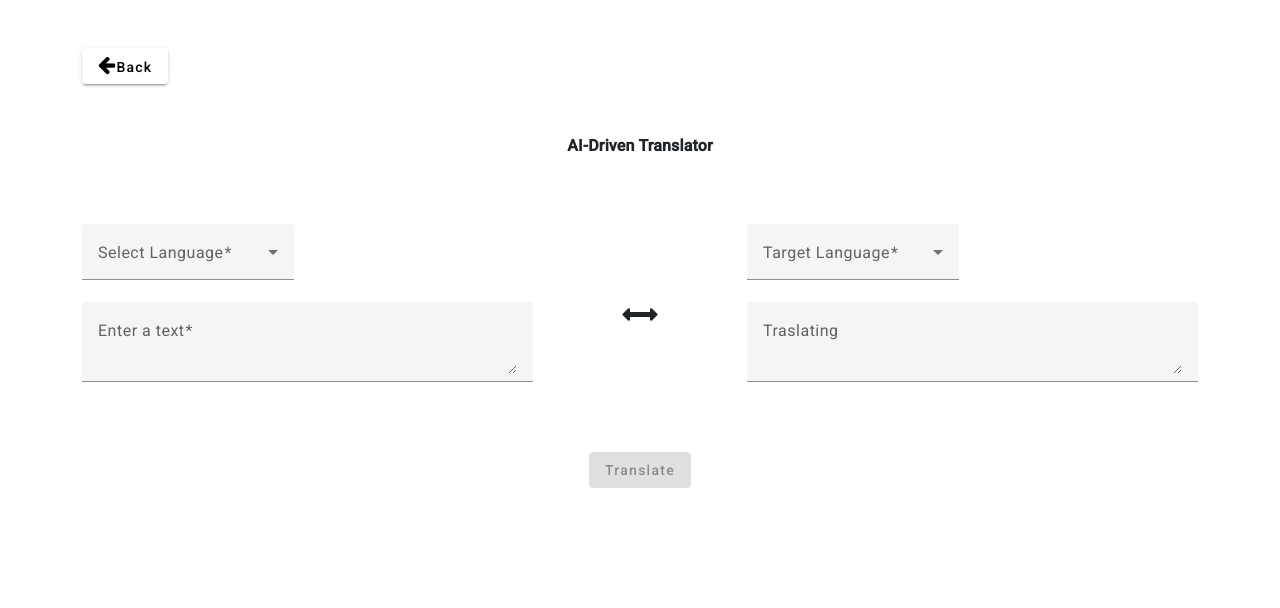
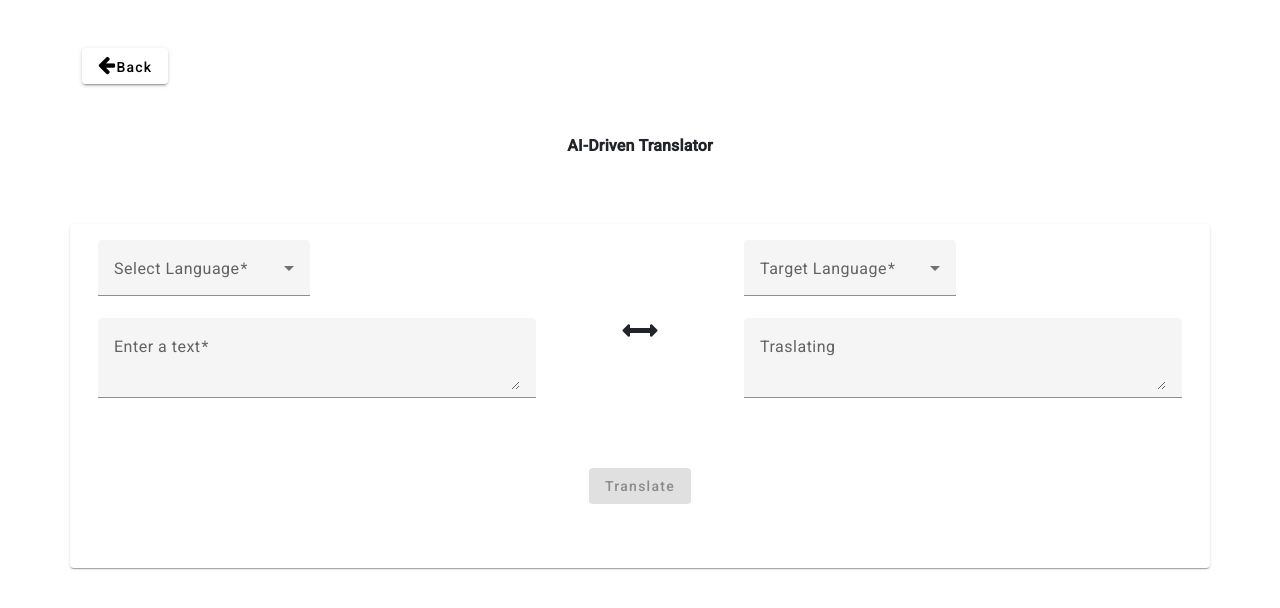
Before and after one commit to vaskarkundu/play_with_ai, an Angular app: page /traslator in a window 1280 px wide. Shown: the top 608 px of the page. Built offline with nearby package versions, Linux system fonts and the light colour scheme.

Commit message:
feat : added card to translator

```diff
--- a/src/app/modules/tools/traslator/traslator.component.html
+++ b/src/app/modules/tools/traslator/traslator.component.html
@@ -7,6 +7,8 @@
   </div>
 
   <div class="row">
+    <mat-card>
+      <mat-card-content>
         <form
           [formGroup]="translatorForm"
           (ngSubmit)="onSubmit()"
@@ -15,7 +17,10 @@
           <div class="row justify-content-md-center align-items-center">
             <div class="col-md-5 col-sm-12" formArrayName="sourceLanguage">
               <div
-            *ngFor="let sourceGroup of sourceLanguage.controls; let i = index"
+                *ngFor="
+                  let sourceGroup of sourceLanguage.controls;
+                  let i = index
+                "
               >
                 <div [formGroupName]="i">
                   <mat-form-field>
@@ -48,7 +53,10 @@
 
             <div class="col-md-5 col-sm-12" formArrayName="targetLanguage">
               <div
-            *ngFor="let targetGroup of targetLanguag.controls; let i = index"
+                *ngFor="
+                  let targetGroup of targetLanguag.controls;
+                  let i = index
+                "
               >
                 <div [formGroupName]="i">
                   <mat-form-field>
@@ -88,5 +96,7 @@
             </div>
           </div>
         </form>
+      </mat-card-content>
+    </mat-card>
   </div>
 </div>
```
Lines whose indentation alone changed are shown as unchanged.
